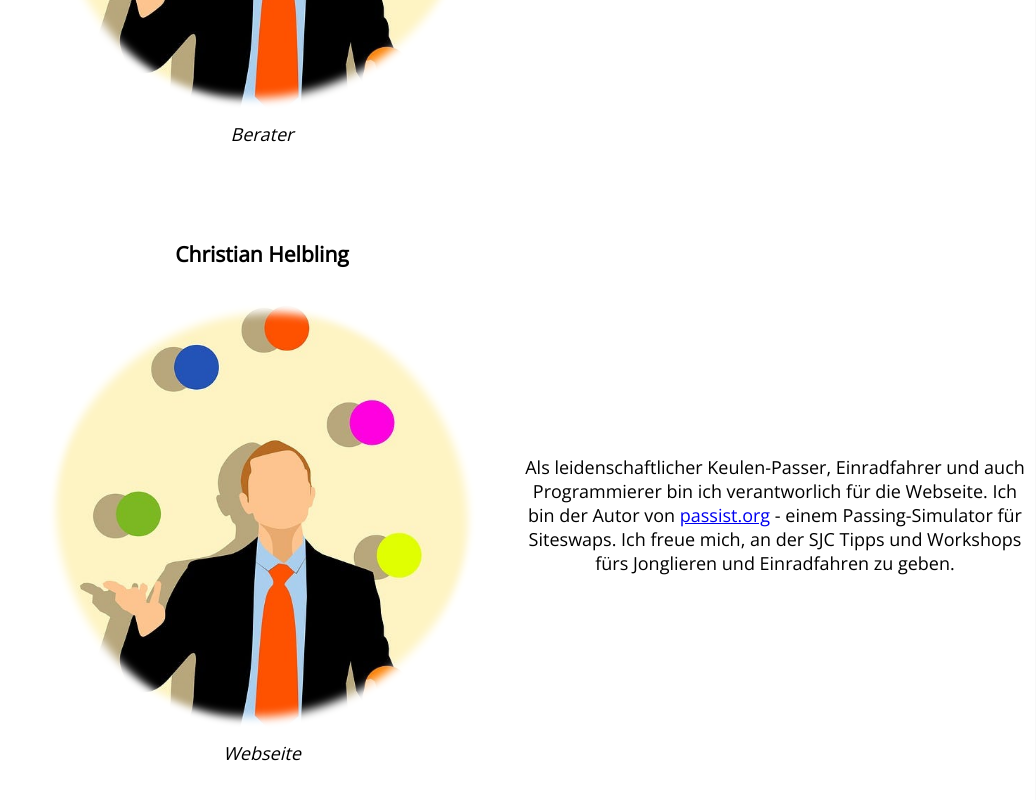
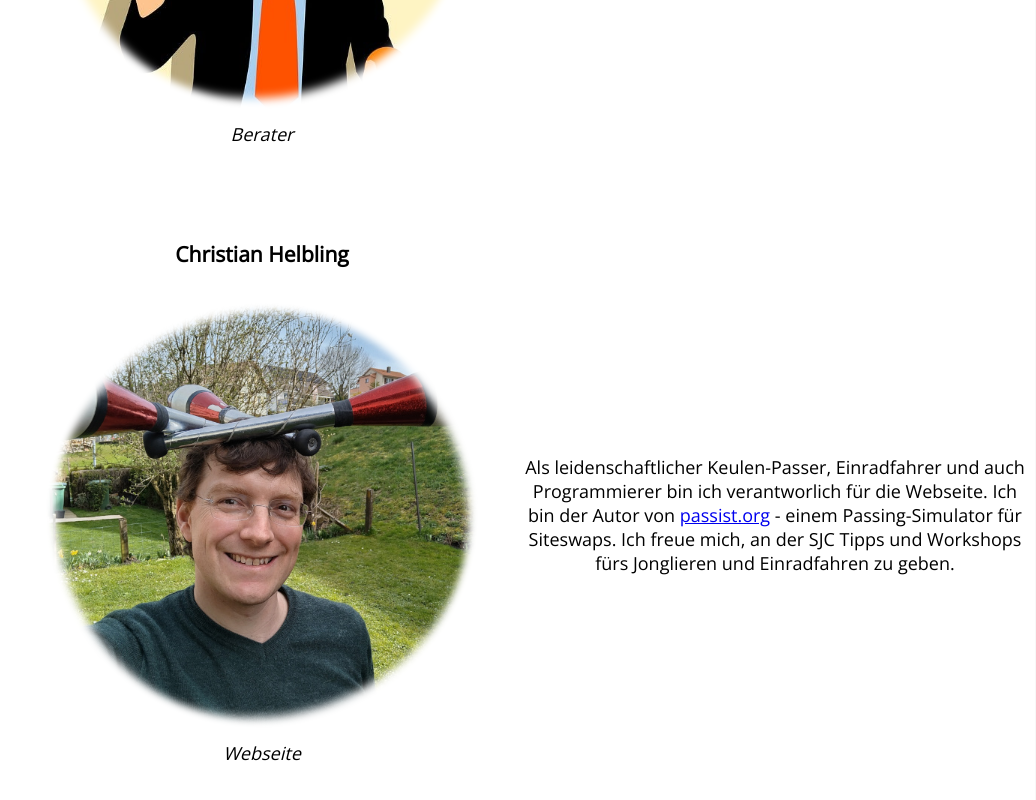
Before and after one commit to helbling/sjf2024, a SvelteKit app: page /1/team in a window 1280 px wide. Shown: the part 6239-7039 px from the top of the page, without its empty margins (244-1280 px from the left). Built offline with nearby package versions, Linux system fonts and the light colour scheme.

Commit message:
team page

```diff
--- a/src/routes/[lang]/team/+page.svelte
+++ b/src/routes/[lang]/team/+page.svelte
@@ -14,7 +14,7 @@ Durch meine Teilnahme an zahlreichen Jonglierkonventionen in der Schweiz und Deu
 	{ name: 'Werner Schüpbach',   role:'Revisionsstelle' },
 	{ name: 'Reto Baliarda',      role:'Medien, Werbung, PR', img:'reto.jpg', text:`Jonglieren und Medien, beides begleitet mich seit über 20 Jahren. Für mich ist es daher eine doppelte Freude, die Medien mit der diesjährigen Swiss Juggling Convention vertraut zu machen.`},
 	{ name: 'Tobias Meier',       role:'Berater'},
-	{ name: 'Christian Helbling', role:'Webseite', text:`Als leidenschaftlicher Keulen-Passer, Einradfahrer und auch Programmierer bin ich verantworlich für die Webseite. Ich bin der Autor von <a href="https://passist.org">passist.org</a> - einem Passing-Simulator für Siteswaps. Ich freue mich, an der SJC Tipps und Workshops fürs Jonglieren und Einradfahren zu geben.`},
+	{ name: 'Christian Helbling', role:'Webseite', img:'christian.jpg', text:`Als leidenschaftlicher Keulen-Passer, Einradfahrer und auch Programmierer bin ich verantworlich für die Webseite. Ich bin der Autor von <a href="https://passist.org">passist.org</a> - einem Passing-Simulator für Siteswaps. Ich freue mich, an der SJC Tipps und Workshops fürs Jonglieren und Einradfahren zu geben.`},
 ];
 	const fillertext = `How much wood would a woodchuck chuck,
 If a woodchuck could chuck wood?
```
Also changed, not shown: static/img/team/christian.jpg (added), 1 other file (tests, documents, lock files or other folders).
